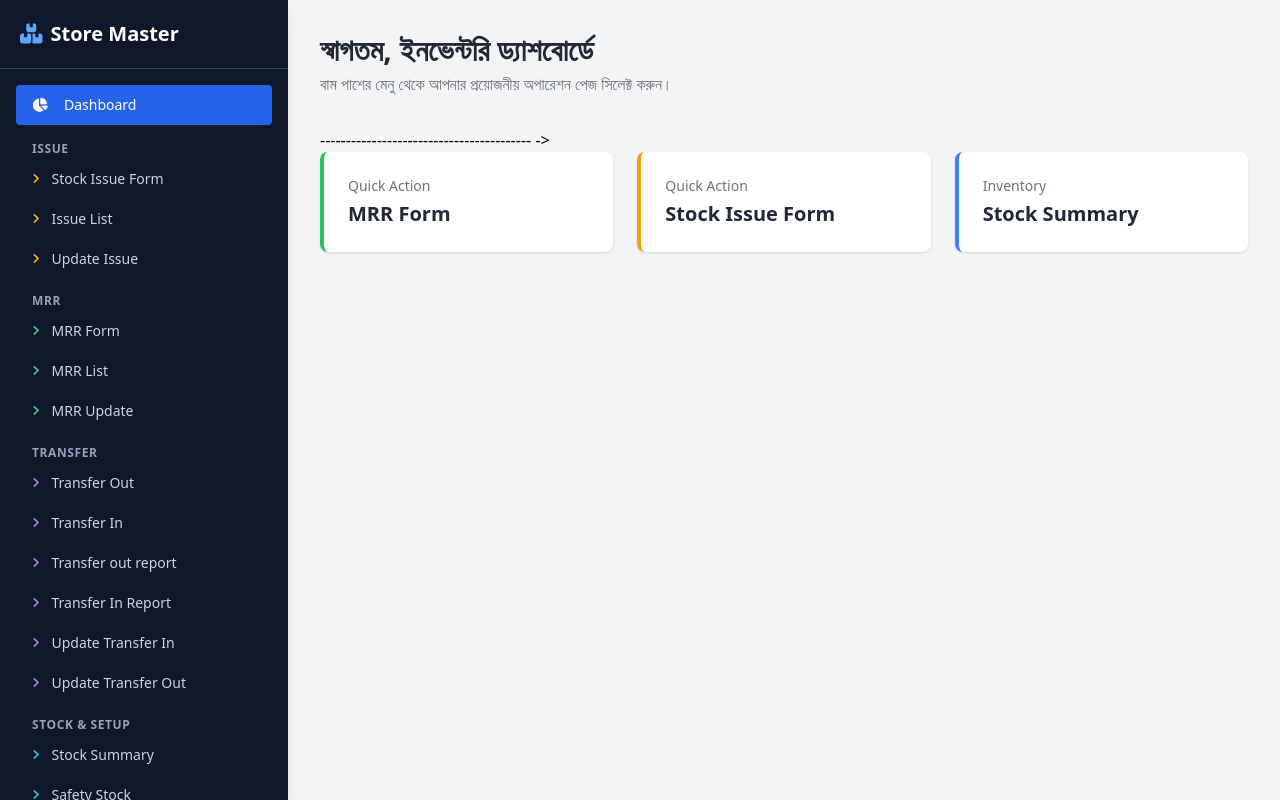
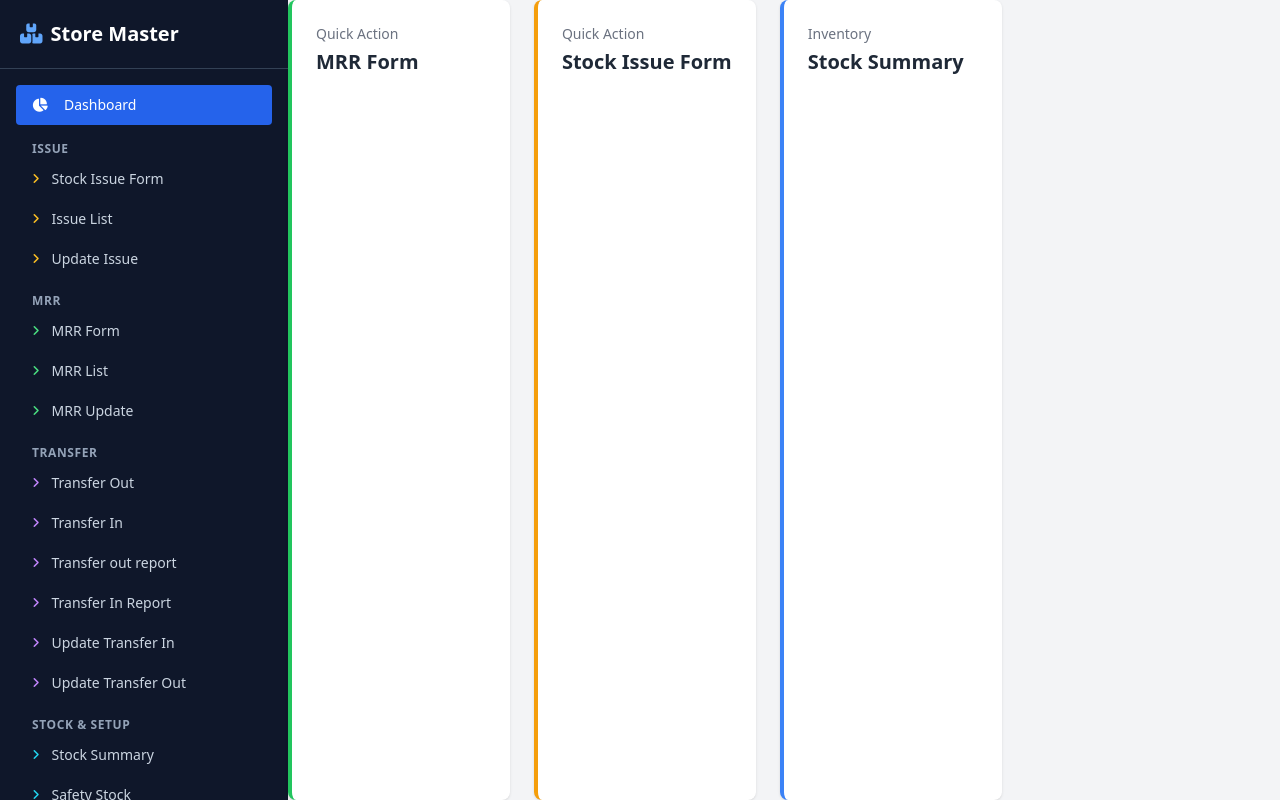
Before and after one commit to Tazul-Islam503/Amar_Store, a plain HTML site: page index.html in a window 1280 px wide. Drawn offline with nearby package versions, Linux system fonts and the light colour scheme.

Commit message:
Update index.html

```diff
--- a/index.html
+++ b/index.html
@@ -107,14 +107,7 @@
             Max Infrastructure Ltd - DCRP
         </div>
     </aside>
- <!------------------------------------------------
-    <!-- ডান পাশের মেইন কন্টেন্ট এরিয়া -->
-    <main class="flex-1 overflow-y-auto p-8">
-        <header class="mb-8">
-            <h1 class="text-3xl font-bold text-gray-800">স্বাগতম, ইনভেন্টরি ড্যাশবোর্ডে</h1>
-            <p class="text-gray-500 mt-1">বাম পাশের মেনু থেকে আপনার প্রয়োজনীয় অপারেশন পেজ সিলেক্ট করুন।</p>
-        </header>
-       ----------------------------------------- ->
+
         <!-- শর্টকাট কার্ড সেকশন -->
         <div class="grid grid-cols-1 md:grid-cols-3 gap-6">
             <div class="bg-white p-6 rounded-lg shadow border-l-4 border-green-500">
```
